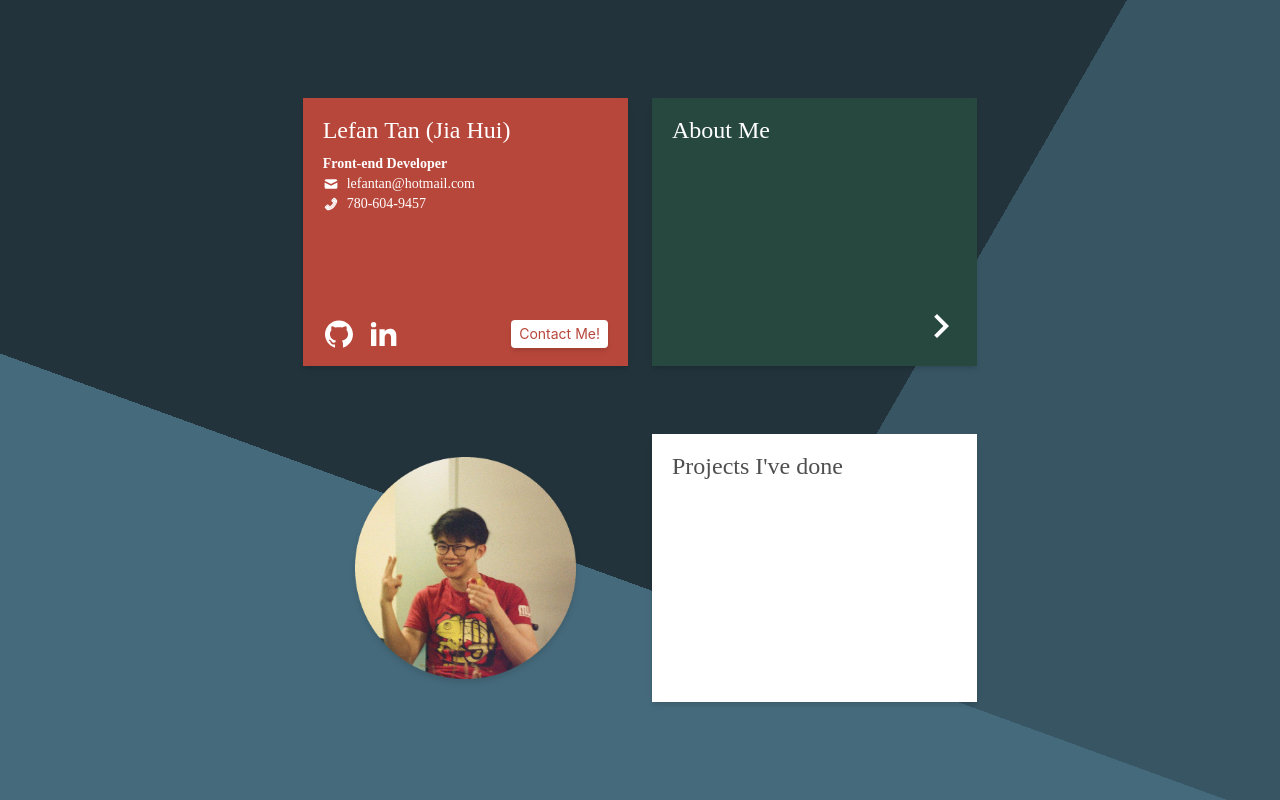
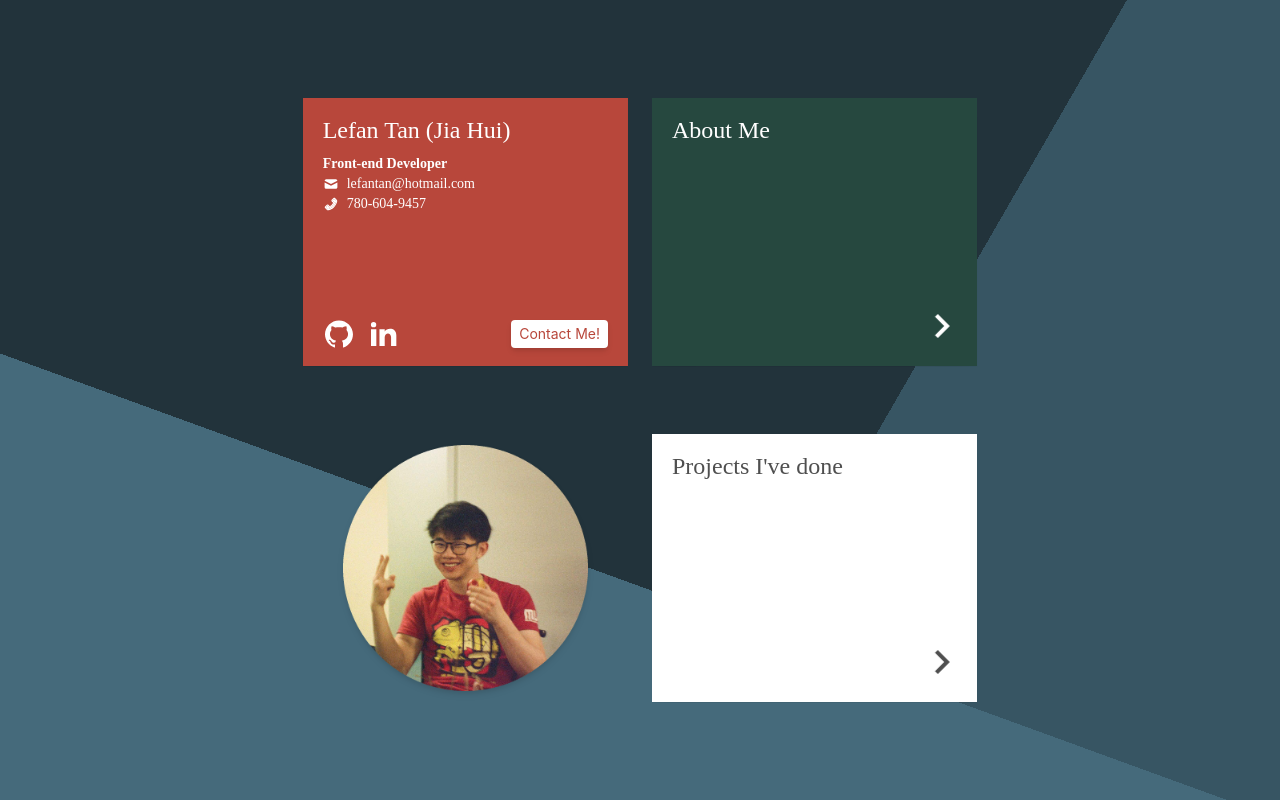
Before and after one commit to LefanTan/portfolio, a React (Create React App) app: page / in a window 1280 px wide. Built offline with nearby package versions, Linux system fonts and the light colour scheme; what tailwindcss-scroll-snap would draw is missing.

Commit message:
scrolling works with trackpad

```diff
--- a/package.json
+++ b/package.json
@@ -25,6 +25,7 @@
     "start": "craco start",
     "build": "craco build",
     "test": "craco test",
+    "deploy": "npm run build && gh-pages -d build",
     "eject": "react-scripts eject",
     "typecheck": "tsc -w"
   },
@@ -48,7 +49,9 @@
   },
   "devDependencies": {
     "autoprefixer": "^9.8.6",
+    "gh-pages": "^3.2.3",
     "postcss": "^7.0.36",
     "tailwindcss": "npm:@tailwindcss/postcss7-compat@^2.2.7"
-  }
+  },
+  "homepage": "http://lefantan.github.io/portfolio"
 }
--- a/src/App.tsx
+++ b/src/App.tsx
@@ -1,25 +1,29 @@
-import React, { useRef } from "react";
-import { useEffect } from "react";
+import React, { useRef, useState } from "react";
 import { AboutMe } from "./components/AboutMe";
 import { StartPage } from "./components/StartPage";
 
 function App() {
   const mainRef = useRef<HTMLInputElement | null>(null)
+  const [focusOn, setFocusOn] = useState("")
 
+
+  var prevDeltaX = 0
   const horizontalScrolling = (e: React.WheelEvent) => {
-    var scrollPosition = mainRef.current?.scrollLeft
-    mainRef.current?.scrollTo({
+    var scrollPosition = mainRef.current?.scrollLeft;
+    // e.deltaX being -0 means it is a scroll wheel (not trackpad)
+    (e.deltaX === 0 && prevDeltaX === 0) && mainRef.current?.scrollTo({
       top: 0,
       left: (scrollPosition ?? 0) + e.deltaY * 5,
       behavior: 'smooth'
     })
+    prevDeltaX = e.deltaX
   }
 
   return (
     <main ref={mainRef} onWheel={horizontalScrolling} className="bg-transparent w-screen h-screen p-0 whitespace-nowrap flex overflow-x-scroll overflow-y-hidden snap snap-x snap-mandatory">
-      <StartPage className="inline-block snap snap-center"/>
+      <StartPage scrollIntoView={focusOn === 'startpage'} onAboutMeClicked={() => { setFocusOn('aboutme'); setTimeout(() => setFocusOn(''), 1) }} className="inline-block snap snap-end" />
       {/* About me */}
-      <AboutMe className="inline-block snap snap-center"/>
+      <AboutMe scrollIntoView={focusOn === 'aboutme'} className="inline-block snap snap-end" />
     </main>
   );
 }
--- a/src/components/AboutMe.tsx
+++ b/src/components/AboutMe.tsx
@@ -1,22 +1,26 @@
-import { useState } from "react";
+import React, { useCallback, useState } from "react";
+import { memo } from "react";
+import { isMobile } from "react-device-detect";
 import { animated, useSpring } from "react-spring";
 import { useScrollListener } from "./Hooks";
 import { BasicProp } from "./Interfaces";
 
-export const AboutMe = ({ className }: BasicProp) => {
+export const AboutMe = memo(({ className, scrollIntoView }: BasicProp) => {
 
-    const [mainNode, setMainNode] = useState<HTMLInputElement | null>(null)
+    const [mainDom, setMainDode] = useState<HTMLInputElement | null>(null)
     const [transition, setTransState] = useState(false)
-    const refHandler = (el: HTMLInputElement) => {
-        if (el !== null) {
-            //el.scrollIntoView();
-            setMainNode (el)
+
+    const refHandler = useCallback((node: HTMLInputElement) => {
+        if (node !== null) {
+            setMainDode (node)
         }
-    }
-    useScrollListener(mainNode, (isIn) => setTransState(isIn))
+    }, [])
+
+    if(scrollIntoView && mainDom && !transition) mainDom.scrollIntoView({behavior: 'smooth'})
+    useScrollListener(mainDom, (isIn) => setTransState(isIn))
 
     const deepBlueBg = useSpring({
-        background: `linear-gradient(60deg, ${getComputedStyle(document.body).getPropertyValue('--deep-blue-shade')} 50%, transparent 50%)`,
+        background: `linear-gradient(${isMobile ? '30deg' : '60deg'}, ${getComputedStyle(document.body).getPropertyValue('--deep-blue-shade')} 50%, transparent 50%)`,
         from: { transform: `translateX(-18%)` },
         transform: `translateX(-10%)`,
         config: { mass: 2, friction: 60 },
@@ -46,4 +50,4 @@ export const AboutMe = ({ className }: BasicProp) => {
             </div>
         </div>
     )
-}
+})
--- a/src/components/Block.tsx
+++ b/src/components/Block.tsx
@@ -4,7 +4,7 @@ import { BasicProp } from "./Interfaces"
 
 export const Block = memo(({children, className} : BasicProp) => {
     return(
-        <div className={`${className} shadow-md w-10/12 h-fit lg:w-2/5 lg:h-2/5 m-3 p-4 pl-5 pr-5`}>
+        <div className={`${className} bg-transparent w-10/12 h-fit lg:w-2/5 lg:h-2/5 m-3`}>
           {children}
         </div>
     )
--- a/src/components/Hooks.tsx
+++ b/src/components/Hooks.tsx
@@ -15,7 +15,7 @@ export function isElementInViewporHorizontal(el : HTMLInputElement | null) : boo
 
 export function useScrollListener(el: HTMLInputElement | null, callback : (inElement : boolean) => void) {
     const handler = useCallback(() => {
-        var scrollCallback = window.requestAnimationFrame || function(callback) {setTimeout(callback, 1000/60)}
+        var scrollCallback = window.requestAnimationFrame || function(callback) {setTimeout(callback, 2000/60)}
         scrollCallback(() => {
             // console.log("Left " + el?.getBoundingClientRect().left)
             // console.log("RIGHT " + el?.getBoundingClientRect().right)
--- a/src/components/Interfaces.ts
+++ b/src/components/Interfaces.ts
@@ -3,5 +3,5 @@ import { RefObject } from "react";
 export interface BasicProp {
     className?: string
     children?: React.ReactNode
-    ref?: RefObject<any>
+    scrollIntoView?: boolean
 }
--- a/src/components/StartPage.tsx
+++ b/src/components/StartPage.tsx
@@ -7,20 +7,28 @@ import profilePic from "../assets/profilepic.png";
 import { isMobile } from "react-device-detect";
 import { BasicProp } from "./Interfaces";
 import { useSpring, animated } from "react-spring";
-import { useState } from "react";
+import React, {memo, useCallback, useState } from "react";
 import { useScrollListener } from "./Hooks";
 
-export const StartPage = ({ className }: BasicProp) => {
+interface StartPageProp extends BasicProp{
+    onAboutMeClicked?: (event: React.MouseEvent<HTMLElement>) => void
+    onMyProjectsClicked?: (event: React.MouseEvent<HTMLElement>) => void
+}
+
+export const StartPage = memo(({ className, scrollIntoView, onAboutMeClicked, onMyProjectsClicked }: StartPageProp) => {
 
     const [mainDom, setMainDom] = useState<HTMLInputElement | null>(null)
     // True means start transition
     const [transitionState, setTransState] = useState(true)
 
-    // Calls when ref of highest level div changes
-    const refHandler = (node: HTMLInputElement) => {
-        if (node !== null) setMainDom(node)
+    // Calls when ref of highest level div changes, so we can pass in the node to useScrollListener
+    const refHandler = useCallback((node: HTMLInputElement) => {
+        if (node !== null) {
+            setMainDom(node)
         }
+    },[])
 
+    if(scrollIntoView && mainDom) mainDom.scrollIntoView({behavior: 'smooth'})
     useScrollListener(mainDom, (isIn) => setTransState(isIn))
 
     const slideRightVal = -120
@@ -34,7 +42,7 @@ export const StartPage = ({ className }: BasicProp) => {
         from: { transform: `translateX(55%)` },
         transform: `translateX(40%)`,
         left: `-200%`,
-        config: { mass: 2, friction: 60 },
+        config: { mass: 1, friction: 60 },
         reset: true,
         reverse: !transitionState
     })
@@ -48,6 +56,26 @@ export const StartPage = ({ className }: BasicProp) => {
         reset: true,
         reverse: !transitionState
     })
+
+    const slideOutProps = useSpring({
+        from: {
+            clipPath: `inset(0% 100% 0% 0%)`,
+        },
+        clipPath: `inset(0% 0% 0% 0%)`,
+        reset: true,
+        reverse: !transitionState
+    })
+
+    const bounceButtonProp = useSpring({
+        from: { transform: `translateX(0px)` },
+        transform: `translateX(5px)`,
+        config: { duration: 600, mass: 0.1, tension: 1 },
+        delay: 200,
+        reset: true,
+        loop: {
+            reverse: true
+        }
+    });
 
     return (
         // Start Scene
@@ -65,7 +93,8 @@ export const StartPage = ({ className }: BasicProp) => {
                             />
                         </Block>
                     )}
-                    <Block className="bg-red flex flex-col">
+                    <Block>
+                        <animated.div style={slideOutProps} className="bg-red w-full h-full flex flex-col p-4 pl-5 pr-5 shadow-xl">
                             <h1 className="small-light-text text-2xl mb-2">
                                 Lefan Tan (Jia Hui)
                             </h1>
@@ -90,36 +119,41 @@ export const StartPage = ({ className }: BasicProp) => {
                                     <animated.div onMouseLeave={() => setSlideButton({ right: slideRightVal })} onMouseEnter={() => setSlideButton({ right: 0 })} style={slideProps} className="w-56 h-full opacity-25 rounded absolute top-0 right-0" />
                                 </button>
                             </div>
+                        </animated.div>
                     </Block>
-                    <Block className="bg-dark-green">
+                    <Block>
+                        <animated.div style={slideOutProps} className="bg-dark-green w-full h-full flex flex-col p-4 pl-5 pr-5 shadow-xl">
                             <div className="relative w-full h-full">
                                 <h1 className="small-light-text text-2xl">About Me</h1>
-                            <animated.button className="transition duration-200 text-off-white absolute bottom-0 -right-2 w-12 h-full lg:h-12 hover:text-off-white-hover transform active:scale-75">
+                                <animated.button onClick={onAboutMeClicked} style={bounceButtonProp} className="transition duration-200 text-off-white absolute bottom-0 -right-2 w-12 h-full lg:h-12 hover:text-off-white-hover">
                                     <MdNavigateNext className="w-full h-full" />
                                 </animated.button>
                             </div>
+                        </animated.div>
                     </Block>
                     {!isMobile && (
                         <Block className="bg-transparent shadow-none flex justify-center items-center">
                             <img
                                 src={profilePic}
                                 alt="Profile Pic"
-                                className="p-8 filter drop-shadow-md"
+                                className="p-10 filter drop-shadow-md"
                             />
                         </Block>
                     )}
-                    <Block className="bg-off-white">
+                    <Block>
+                        <animated.div style={slideOutProps} className="bg-off-white w-full h-full flex flex-col p-4 pl-5 pr-5 shadow-xl">
                             <div className="relative w-full h-full">
                                 <h1 className="small-light-text text-dark-grey text-2xl">
                                     Projects I've done
                                 </h1>
-                            {/* <animated.button style={bounceProp} className="transition duration-200 text-dark-grey absolute bottom-0 -right-2 w-12 h-full lg:h-12 hover:text-dark-grey-hover">
+                                <animated.button onClick={onMyProjectsClicked} style={bounceButtonProp} className="transition duration-200 text-dark-grey absolute bottom-0 -right-2 w-12 h-full lg:h-12 hover:text-dark-grey-hover">
                                     <MdNavigateNext className="w-full h-full" />
-                            </animated.button> */}
+                                </animated.button>
                             </div>
+                        </animated.div>
                     </Block>
                 </div>
             </div>
         </div>
     );
-};
+});
--- a/src/index.css
+++ b/src/index.css
@@ -35,6 +35,6 @@ code {
   --off-white-active: #9d9d9d;
   --dark-green: #26483f;
   --dark-grey: #4f4f4f;
-  --dark-grey-hover: #6e6e6e;
+  --dark-grey-hover: #8c8c8c;
   --dark-grey-active: #404040;
 }
```
Also changed, not shown: 1 other file (tests, documents, lock files or other folders). Lines whose indentation alone changed are shown as unchanged.
